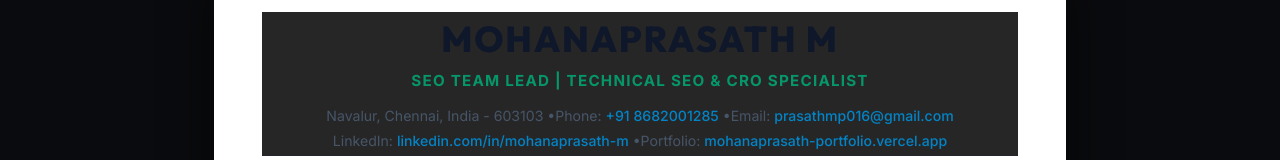
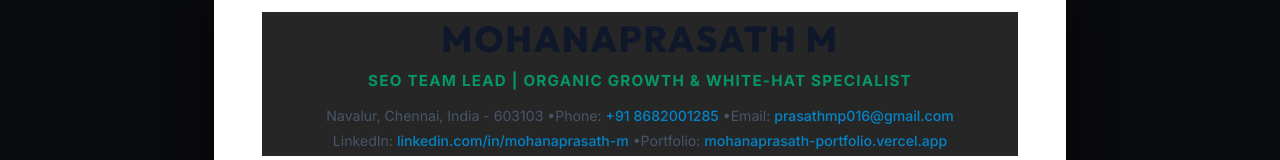
Before and after one commit to prasathmp/Portfolio, a React (Vite) app: page /resume in a window 1280 px wide. Shown: the part 369-529 px from the top of the page. Built offline with nearby package versions, Linux system fonts and the light colour scheme.

Commit message:
Update resume header title to SEO TEAM LEAD | ORGANIC GROWTH & WHITE-HAT SPECIALIST

```diff
--- a/public/Mohanaprasath_M_Resume.html
+++ b/public/Mohanaprasath_M_Resume.html
@@ -34,12 +34,12 @@
       letter-spacing: 0.5px;
     }
     .title {
-      font-size: 13px;
+      font-size: 12px;
       font-weight: bold;
       color: #059669;
       margin-bottom: 8px;
       text-transform: uppercase;
-      letter-spacing: 1px;
+      letter-spacing: 0.5px;
     }
     .contact {
       font-size: 12.5px;
@@ -112,7 +112,7 @@
   <div class="container">
     <div class="header">
       <div class="name">MOHANAPRASATH M</div>
-      <div class="title">SEO TEAM LEAD | TECHNICAL SEO & CRO SPECIALIST</div>
+      <div class="title">SEO TEAM LEAD | ORGANIC GROWTH & WHITE-HAT SPECIALIST</div>
       <div class="contact">
         Navalur, Chennai, India - 603103 | Phone: +91 8682001285 | Email: <a href="mailto:prasathmp016@gmail.com">prasathmp016@gmail.com</a>
       </div>
--- a/src/pages/ResumePage.jsx
+++ b/src/pages/ResumePage.jsx
@@ -65,7 +65,7 @@ function ResumePage() {
           {/* Header Contact Block */}
           <header className="ats-header">
             <h1 className="ats-name">MOHANAPRASATH M</h1>
-            <p className="ats-target-title">SEO TEAM LEAD | TECHNICAL SEO & CRO SPECIALIST</p>
+            <p className="ats-target-title">SEO TEAM LEAD | ORGANIC GROWTH & WHITE-HAT SPECIALIST</p>
             <div className="ats-contact-line">
               <span>Navalur, Chennai, India - 603103</span> •
               <span>Phone: <a href="tel:+918682001285">+91 8682001285</a></span> •
```
Also changed, not shown: 1 other file (tests, documents, lock files or other folders).
